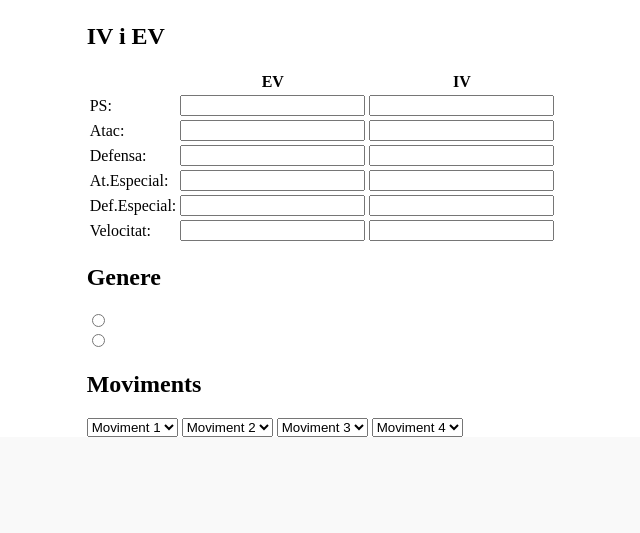
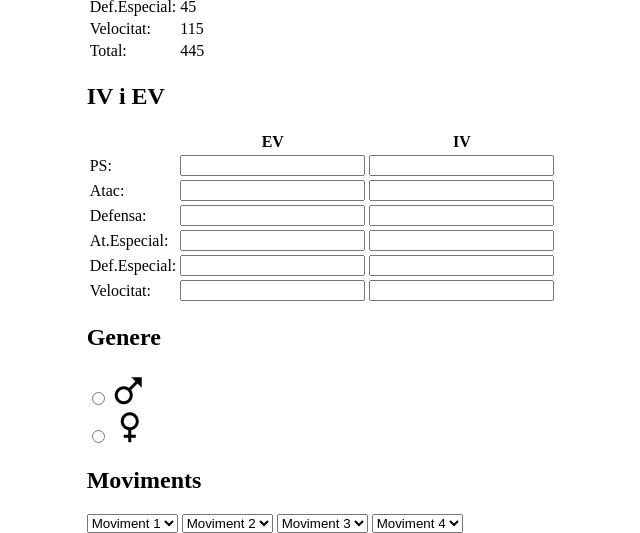
Before and after one commit to Djj27jordi/Pokebuilder, a PHP site: page /html/builder.html in a window 1480 px wide. Shown: the part 632-1165 px from the top of the page, without its empty margins (418-1058 px from the left). Before the commit the page ends 1069 px from the top, so only its background shows below. Run offline with PHP 8.4, Linux system fonts and the light colour scheme.

Commit message:
Add files via upload

```diff
--- a/WEB/css/builder.css
+++ b/WEB/css/builder.css
@@ -139,7 +139,4 @@ section{
   width: 150px;
   border-radius: 15px;
   box-shadow: 2px 4px 4px #00000040;
-  display: flex;
-  justify-content: center;
-  align-items: center
 }
--- a/WEB/html/builder.html
+++ b/WEB/html/builder.html
@@ -3,6 +3,7 @@
 <head>
   <meta charset="UTF-8">
   <meta name="viewport" content="width=device-width, initial-scale=1.0">
+  <link href='https://unpkg.com/boxicons@2.1.4/css/boxicons.min.css' rel='stylesheet'>
   <link rel="stylesheet" href="../css/builder.css">
   <title>PokeBuilder - Crear Equip</title>
 </head>
@@ -45,7 +46,7 @@
   </nav>
 
   <header>
-    <div class="selPokemon">
+    <div class="seleccioPokemon">
       <img src="https://img.pokemondb.net/sprites/black-white/normal/gengar.png" class="equipPokemon" id="pokemon1" alt="">
       <img src="https://img.pokemondb.net/sprites/black-white/normal/gengar.png" class="equipPokemon" id="pokemon2" alt="">
       <img src="https://img.pokemondb.net/sprites/black-white/normal/gengar.png" class="equipPokemon" id="pokemon3" alt="">
@@ -55,15 +56,55 @@
     </div>
   </header>
   <section>
-    <div>
-      <div>
-        <div>
-          <img src="https://img.pokemondb.net/sprites/black-white/normal/gengar.png" alt="">
+    <div class="dadesPokemon">
+      <div class="fons1">
+        <div class="fons2">
+          <img src="https://img.pokemondb.net/sprites/black-white/normal/gengar.png" id="pokemonSel" alt="">
         </div>
       </div>
       <div>
         <div>
-          <table></table>
+          <table>
+            <thead>
+              <tr>
+                <th>PS: </th>
+                <th>60</th>
+                <th><div id="barraPS"></div></th>
+              </tr>
+            </thead>
+            <tbody>
+              <tr>
+                <td>Atac: </td>
+                <td>55</td>
+                <td><div id="barraAtac"></div></td>
+              </tr>
+              <tr>
+                <td>Defensa: </td>
+                <td>25</td>
+                <td><div id="barraDefensa"></div></td>
+              </tr>
+              <tr>
+                <td>At.Especial: </td>
+                <td>155</td>
+                <td><div id="barraAtEspecial"></div></td>
+              </tr>
+              <tr>
+                <td>Def.Especial: </td>
+                <td>45</td>
+                <td><div id="barraDefEspecial"></div></td>
+              </tr>
+              <tr>
+                <td>Velocitat: </td>
+                <td>115</td>
+                <td><div id="barraVelocitat"></div></td>
+              </tr>
+              <tr>
+                <td>Total: </td>
+                <td>445</td>
+                <td></td>
+              </tr>
+            </tbody>
+          </table>
         </div>
       </div>
       <div>
@@ -114,11 +155,11 @@
         <div class="genere">
           <h2>Genere</h2>
           <div class="genereHome">
-            <input type="radio" name="home" class="signeHome" id="signeHome">
+            <input type="radio" name="homeDona" class="signeHome" id="signeHome" value="home">
             <label for="home"><i class='bx bx-md bx-male-sign'></i></label>
           </div>
           <div class="genereDona">
-            <input type="radio" name="dona" class="signeDona" id="signeDona">
+            <input type="radio" name="homeDona" class="signeDona" id="signeDona" value="dona">
             <label for="dona"><i class='bx bx-md bx-female-sign'></i></label>
           </div>
         </div>
```
